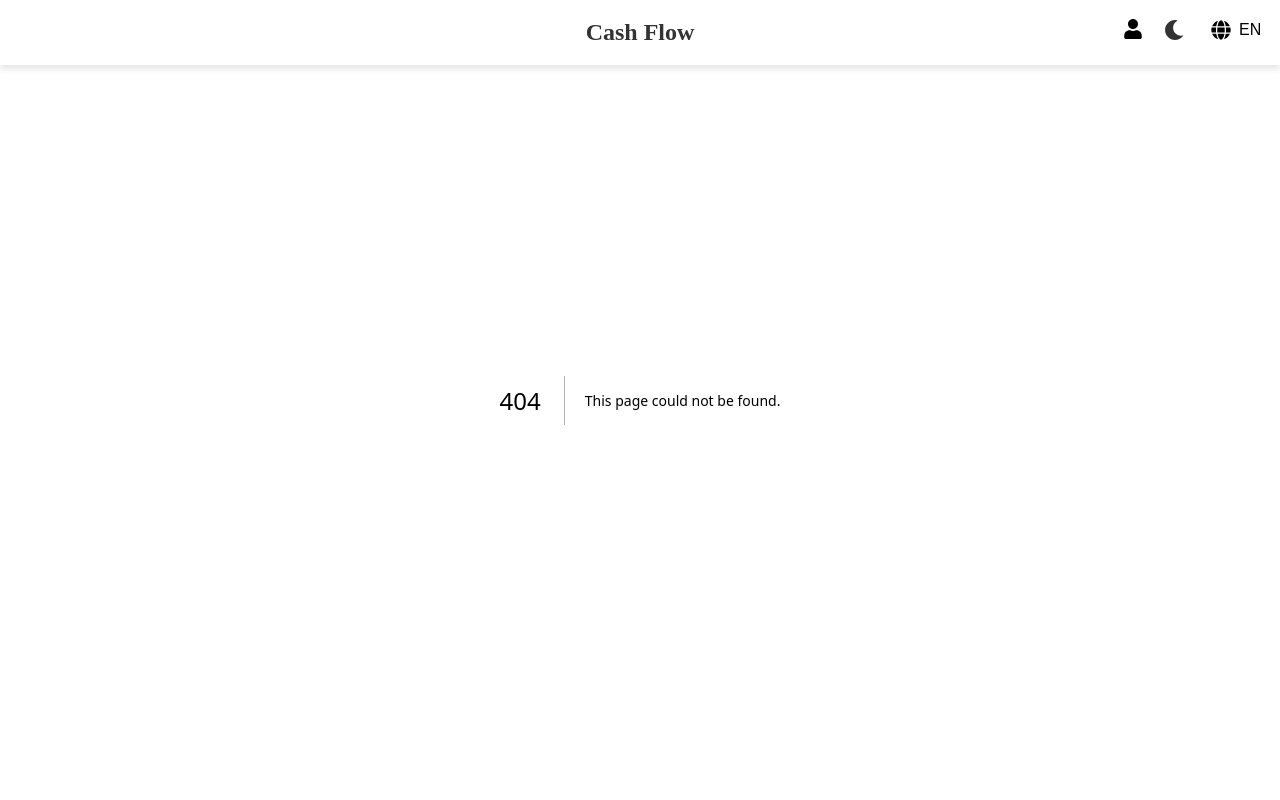
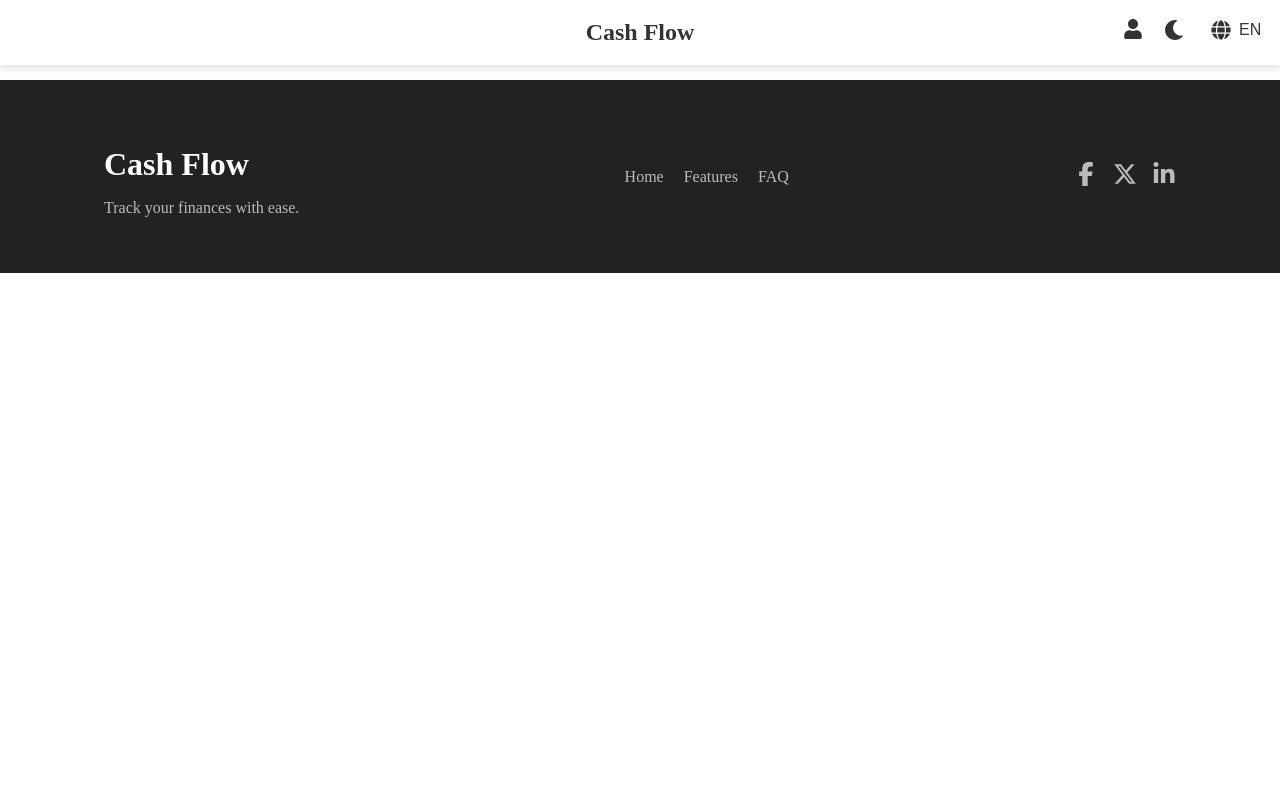
Before and after one commit to Kalaba01/cash-flow, a Next.js app in the folder app/: page /dashboard in a window 1280 px wide. Before the commit this address had no page. Shown: the top 800 px of the page. Built offline with nearby package versions, Linux system fonts and the light colour scheme.

Commit message:
Sketched dashboard page

```diff
--- a/app/src/components/Login/Login.tsx
+++ b/app/src/components/Login/Login.tsx
@@ -38,7 +38,7 @@ export default function Login({ onOpen, onClose, onRegisterOpen, onForgotPasswor
 
       // TODO: Add redirect
       setTimeout(() => {
-        window.location.reload();
+        window.location.href = "http://localhost:3000/dashboard";
       }, 1500);
     } catch (error: any) {
       showNotification({
--- /dev/null
+++ b/app/src/pages/dashboard/index.tsx
@@ -0,0 +1,7 @@
+"use client";
+
+export default function Dashboard() {
+    return(
+        <h1>Dashboard</h1>
+    )
+}
```
